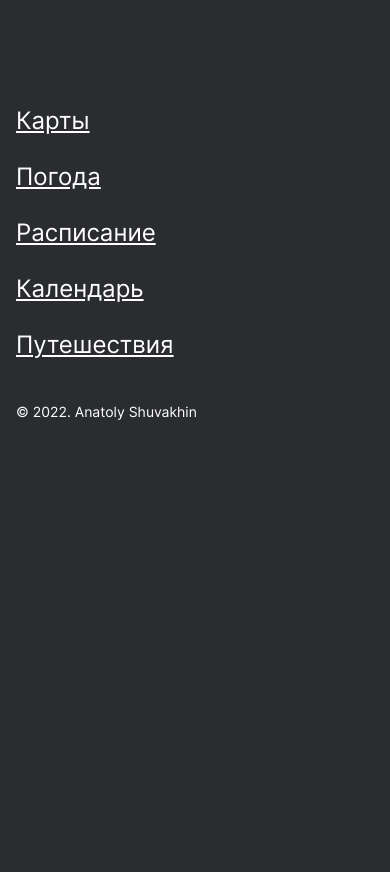
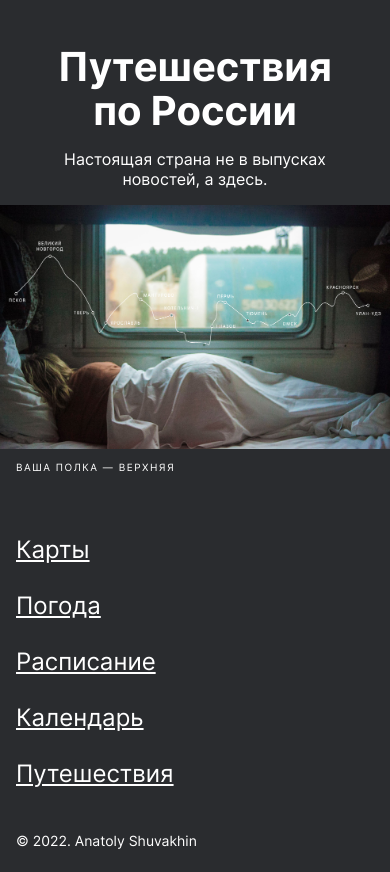
Before and after one commit to shvkn/russian-travel-html, a website: page index.html in a window 390 px wide. Shown: the part 71-943 px from the top of the page. Before the commit the page ends 844 px from the top, so only its background shows below. Drawn offline with Linux system fonts and the light colour scheme; files whose address does not match are found by name.

Commit message:
bloacks/lead

```diff
--- a/blocks/content/content.css
+++ b/blocks/content/content.css
@@ -1,9 +1,11 @@
 .content {
   display: grid;
-  grid-auto-flow: column;
+  grid-auto-flow: row;
   grid-column: content-s / content-e;
   grid-row: content;
   grid-row-gap: 92px;
+  /*background-color: mediumaquamarine;*/
+  grid-template-columns: 0 [l0] 16px [l16] 8px [l24] 24px [l48] 52px [l100] auto [r100] 52px [r48] 24px [r24] 8px [r16] 16px [r0];
 }
 
 @media screen and (max-width: 768px) {
--- /dev/null
+++ b/blocks/lead/__caption/lead__caption.css
@@ -0,0 +1,23 @@
+.lead__caption {
+  text-transform: uppercase;
+  font-size: 10px;
+  font-weight: 400;
+  line-height: 14px;
+  letter-spacing: 1.5px;
+  margin: 0;
+  padding: 8px 0 0;
+
+  /* identical to box height, or 140% */
+}
+
+@media screen and (max-width: 768px) {
+  .lead__caption {
+    padding-left: 24px;
+  }
+}
+
+@media screen and (max-width: 425px) {
+  .lead__caption {
+    padding-left: 16px;
+  }
+}
--- /dev/null
+++ b/blocks/lead/__image/lead__image.css
@@ -0,0 +1,16 @@
+.lead__image {
+  width: 100%;
+  margin: 64px 0 0;
+}
+
+@media screen and (max-width: 1024px) {
+  .lead__image {
+    margin: 56px 0 0;
+  }
+}
+
+@media screen and (max-width: 720px) {
+  .lead__image {
+    margin: 16px 0 0;
+  }
+}
--- /dev/null
+++ b/blocks/lead/__subtitle/lead__subtitle.css
@@ -0,0 +1,19 @@
+.lead__subtitle {
+  text-align: center;
+  font-size: 30px;
+  font-weight: 400;
+  line-height: 36px;
+  max-width: 640px;
+  margin: 32px auto 0;
+  /* or 120% */
+}
+
+@media screen and (max-width: 720px) {
+  .lead__subtitle {
+    font-size: 16px;
+    line-height: 20px;
+    margin-top: 16px;
+    max-width: 320px;
+
+  }
+}
--- /dev/null
+++ b/blocks/lead/__title/lead__title.css
@@ -0,0 +1,17 @@
+.lead__title {
+  text-align: center;
+  font-size: 96px;
+  font-weight: 900;
+  line-height: 100px;
+  margin: 0 auto;
+  max-width: 720px;
+
+}
+
+@media screen and (max-width: 720px) {
+  .lead__title {
+    font-size: 40px;
+    line-height: 44px;
+    max-width: 320px;
+  }
+}
--- /dev/null
+++ b/blocks/lead/lead.css
@@ -0,0 +1,15 @@
+.lead {
+  grid-column: l100 / r100;
+}
+
+@media screen and (max-width: 1024px) {
+  .lead {
+    grid-column: l48 / r48;
+  }
+}
+
+@media screen and (max-width: 768px) {
+  .lead {
+    grid-column: l0 / r0;
+  }
+}
--- a/blocks/page/page.css
+++ b/blocks/page/page.css
@@ -2,32 +2,33 @@
   display: grid;
   grid-auto-flow: row;
   grid-template-columns: 48px [header-s content-s footer-s] auto [header-e content-e footer-e] 48px;
-  grid-template-rows: 28px [header] auto 56px [content] 92px [footer] 24px;
+  grid-template-rows: 28px [header] auto 56px [content] auto 92px [footer] auto 24px;
   max-width: 1280px;
   min-width: 320px;
   padding: 0;
   margin: 0 auto;
   background-color: #2A2C2F;
   font-family: Inter, sans-serif;
+  color: #FFF;
 }
 
 @media screen and (max-width: 1279px) {
   .page {
     grid-template-columns: 0 [content-s] 48px [header-s footer-s] auto [header-e footer-e] 48px [content-e] 0;
-    grid-template-rows: 28px [header] auto 48px [content] 92px [footer] 24px;
+    grid-template-rows: 28px [header] auto 48px [content] auto 92px [footer] auto 24px;
   }
 }
 
 @media screen and (max-width: 1023px) {
   .page {
     grid-template-columns: 0 [content-s] 24px [header-s footer-s] auto [header-e footer-e] 24px [content-e] 0;
-    grid-template-rows: 28px [header] auto 48px [content] 88px [footer] 24px;
+    grid-template-rows: 28px [header] auto 48px [content] auto 88px [footer] auto 24px;
   }
 }
 
 @media screen and (max-width: 767px) {
   .page {
     grid-template-columns: 0 [content-s] 16px [header-s footer-s] auto [header-e footer-e] 16px [content-e] 0;
-    grid-template-rows: 16px [header] auto 48px [content] 64px [footer] 24px;
+    grid-template-rows: 16px [header] auto 48px [content] auto 64px [footer] auto 24px;
   }
 }
--- a/index.html
+++ b/index.html
@@ -16,7 +16,12 @@
   <a href="#" class="header__lang-link">en</a>
 </header>
 <main class="content">
-
+  <section class="lead">
+    <h1 class="lead__title">Путешествия по России</h1>
+    <h2 class="lead__subtitle">Настоящая страна не в выпусках новостей, а здесь.</h2>
+    <img src="./images/lead-image.jpg" alt="" class="lead__image">
+    <p class="lead__caption">ваша полка — верхняя</p>
+  </section>
 </main>
 
 <footer class="footer">
--- a/pages/index.css
+++ b/pages/index.css
@@ -13,3 +13,9 @@
 @import "../blocks/footer/__links/footer__links.css";
 @import "../blocks/footer/__link/footer__link.css";
 @import "../blocks/footer/__copyright/footer__copyright.css";
+
+@import "../blocks/lead/lead.css";
+@import "../blocks/lead/__title/lead__title.css";
+@import "../blocks/lead/__image/lead__image.css";
+@import "../blocks/lead/__caption/lead__caption.css";
+@import "../blocks/lead/__subtitle/lead__subtitle.css";
```
Also changed, not shown: images/lead-image.jpg (added).
